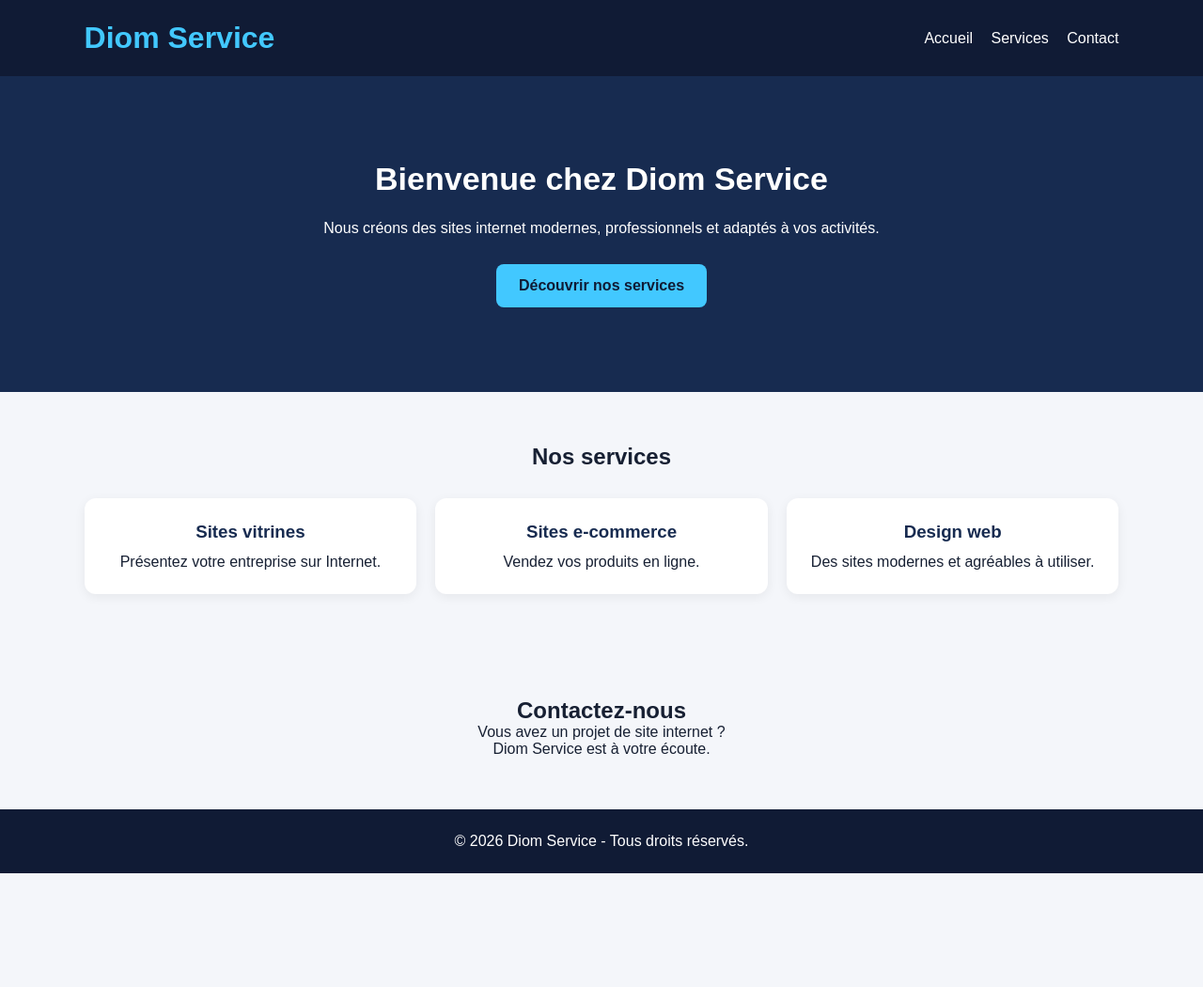
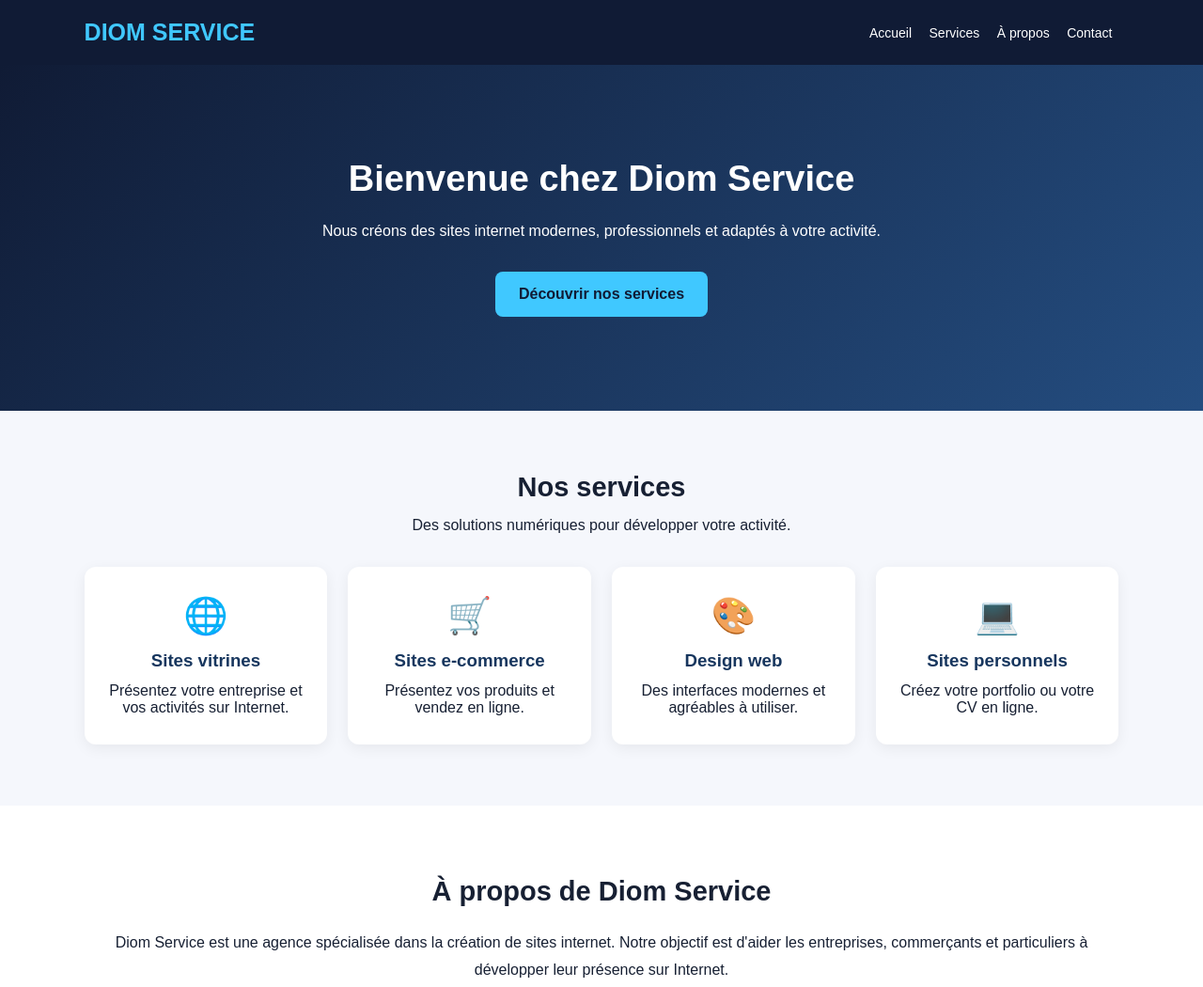
Before and after one commit to DIOA1009060001/Diom--Service, a plain HTML site: page index.html in a window 1280 px wide. Shown: the top 1050 px of the page at 94% size. Before the commit the page ends 929 px from the top, so only its background shows below. Drawn offline with Linux system fonts and the light colour scheme.

Commit message:
Update index.html

```diff
--- a/index.html
+++ b/index.html
@@ -10,7 +10,7 @@
 
   <meta name="viewport" content="width=device-width, initial-scale=1.0">
 
-  <title>Diom Service | Création de sites web</title>
+  <title>Diom Service | Agence Web</title>
 
   <style>
 
@@ -28,7 +28,7 @@
 
       font-family: Arial, sans-serif;
 
-      background: #f4f6fa;
+      background: #f5f7fc;
 
       color: #172033;
 
@@ -38,9 +38,7 @@
 
       background: #101b35;
 
-      color: white;
-
-      padding: 22px 7%;
+      padding: 20px 7%;
 
       display: flex;
 
@@ -48,11 +46,19 @@
 
       align-items: center;
 
+      flex-wrap: wrap;
+
+      gap: 15px;
+
     }
 
-    header h1 {
+    .logo {
 
-      color: #42c8ff;
+      color: #40c8ff;
+
+      font-size: 25px;
+
+      font-weight: bold;
 
     }
 
@@ -62,51 +68,53 @@
 
       text-decoration: none;
 
-      margin-left: 15px;
+      margin: 7px;
+
+      font-size: 14px;
 
     }
 
-    .accueil {
+    .hero {
+
+      background: linear-gradient(135deg, #101b35, #244d80);
+
+      color: white;
 
       text-align: center;
 
-      padding: 90px 20px;
-
-      background: #172b50;
-
-      color: white;
+      padding: 100px 20px;
 
     }
 
-    .accueil h2 {
+    .hero h1 {
 
-      font-size: 34px;
+      font-size: 38px;
 
       margin-bottom: 20px;
 
     }
 
-    .accueil p {
+    .hero p {
 
-      margin-bottom: 25px;
+      line-height: 1.7;
 
-      line-height: 1.6;
+      margin-bottom: 30px;
 
     }
 
-    .bouton {
+    .btn {
 
       display: inline-block;
 
-      background: #42c8ff;
+      background: #40c8ff;
 
       color: #101b35;
 
-      padding: 14px 24px;
+      padding: 15px 25px;
+
+      border-radius: 8px;
 
       text-decoration: none;
-
-      border-radius: 8px;
 
       font-weight: bold;
 
@@ -114,9 +122,17 @@
 
     section {
 
-      padding: 55px 7%;
+      padding: 65px 7%;
 
       text-align: center;
+
+    }
+
+    section h2 {
+
+      font-size: 29px;
+
+      margin-bottom: 15px;
 
     }
 
@@ -126,9 +142,9 @@
 
       grid-template-columns: repeat(auto-fit, minmax(220px, 1fr));
 
-      gap: 20px;
+      gap: 22px;
 
-      margin-top: 30px;
+      margin-top: 35px;
 
     }
 
@@ -136,19 +152,41 @@
 
       background: white;
 
-      padding: 25px;
+      padding: 30px 20px;
 
       border-radius: 12px;
 
-      box-shadow: 0 3px 12px #00000010;
+      box-shadow: 0 4px 15px #00000010;
+
+    }
+
+    .carte .emoji {
+
+      font-size: 38px;
+
+      margin-bottom: 15px;
 
     }
 
     .carte h3 {
 
+      color: #17365e;
+
       margin-bottom: 12px;
 
-      color: #172b50;
+    }
+
+    .apropos {
+
+      background: white;
+
+      line-height: 1.8;
+
+    }
+
+    .contact {
+
+      background: #eaf4ff;
 
     }
 
@@ -164,6 +202,30 @@
 
     }
 
+    @media (max-width: 600px) {
+
+      header {
+
+        justify-content: center;
+
+        text-align: center;
+
+      }
+
+      nav {
+
+        width: 100%;
+
+      }
+
+      .hero h1 {
+
+        font-size: 29px;
+
+      }
+
+    }
+
   </style>
 
 </head>
@@ -172,13 +234,15 @@
 
   <header>
 
-    <h1>Diom Service</h1>
+    <div class="logo">DIOM SERVICE</div>
 
     <nav>
 
       <a href="#accueil">Accueil</a>
 
       <a href="#services">Services</a>
+
+      <a href="#apropos">À propos</a>
 
       <a href="#contact">Contact</a>
 
@@ -188,19 +252,23 @@
 
   <main>
 
-    <div class="accueil" id="accueil">
+    <div class="hero" id="accueil">
 
-      <h2>Bienvenue chez Diom Service</h2>
+      <h1>Bienvenue chez Diom Service</h1>
 
       <p>
 
         Nous créons des sites internet modernes,
 
-        professionnels et adaptés à vos activités.
+        professionnels et adaptés à votre activité.
 
       </p>
 
-      <a href="#services" class="bouton">Découvrir nos services</a>
+      <a href="#services" class="btn">
+
+        Découvrir nos services
+
+      </a>
 
     </div>
 
@@ -208,29 +276,47 @@
 
       <h2>Nos services</h2>
 
+      <p>Des solutions numériques pour développer votre activité.</p>
+
       <div class="services">
 
         <div class="carte">
 
+          <div class="emoji">🌐</div>
+
           <h3>Sites vitrines</h3>
 
-          <p>Présentez votre entreprise sur Internet.</p>
+          <p>Présentez votre entreprise et vos activités sur Internet.</p>
 
         </div>
 
         <div class="carte">
 
+          <div class="emoji">🛒</div>
+
           <h3>Sites e-commerce</h3>
 
-          <p>Vendez vos produits en ligne.</p>
+          <p>Présentez vos produits et vendez en ligne.</p>
 
         </div>
 
         <div class="carte">
 
+          <div class="emoji">🎨</div>
+
           <h3>Design web</h3>
 
-          <p>Des sites modernes et agréables à utiliser.</p>
+          <p>Des interfaces modernes et agréables à utiliser.</p>
+
+        </div>
+
+        <div class="carte">
+
+          <div class="emoji">💻</div>
+
+          <h3>Sites personnels</h3>
+
+          <p>Créez votre portfolio ou votre CV en ligne.</p>
 
         </div>
 
@@ -238,13 +324,41 @@
 
     </section>
 
-    <section id="contact">
+    <section class="apropos" id="apropos">
 
-      <h2>Contactez-nous</h2>
+      <h2>À propos de Diom Service</h2>
 
-      <p>Vous avez un projet de site internet ?</p>
+      <p>
 
-      <p>Diom Service est à votre écoute.</p>
+        Diom Service est une agence spécialisée dans la
+
+        création de sites internet. Notre objectif est
+
+        d'aider les entreprises, commerçants et particuliers
+
+        à développer leur présence sur Internet.
+
+      </p>
+
+    </section>
+
+    <section class="contact" id="contact">
+
+      <h2>Un projet de site internet ?</h2>
+
+      <p>Contactez Diom Service pour discuter de votre projet.</p>
+
+      <br>
+
+      <a class="btn"
+
+         href="https://wa.me/225XXXXXXXXXX"
+
+         target="_blank">
+
+        Nous contacter sur WhatsApp
+
+      </a>
 
     </section>
 
@@ -254,6 +368,8 @@
 
     <p>© 2026 Diom Service - Tous droits réservés.</p>
 
+    <p>Création de sites internet</p>
+
   </footer>
 
 </body>
```
